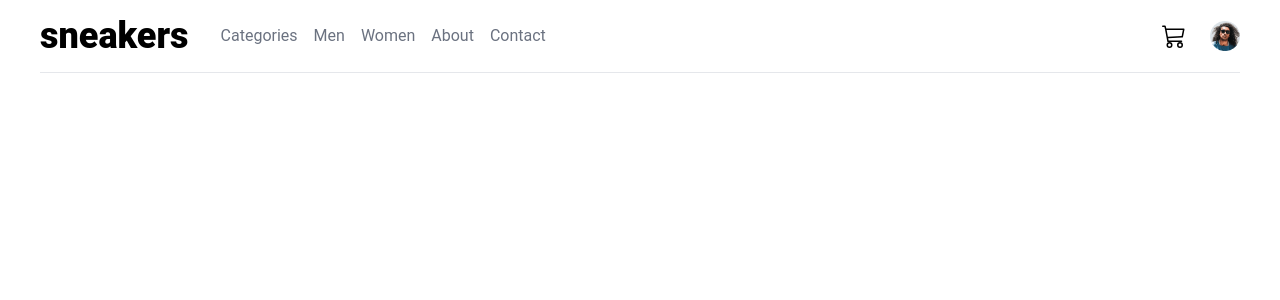
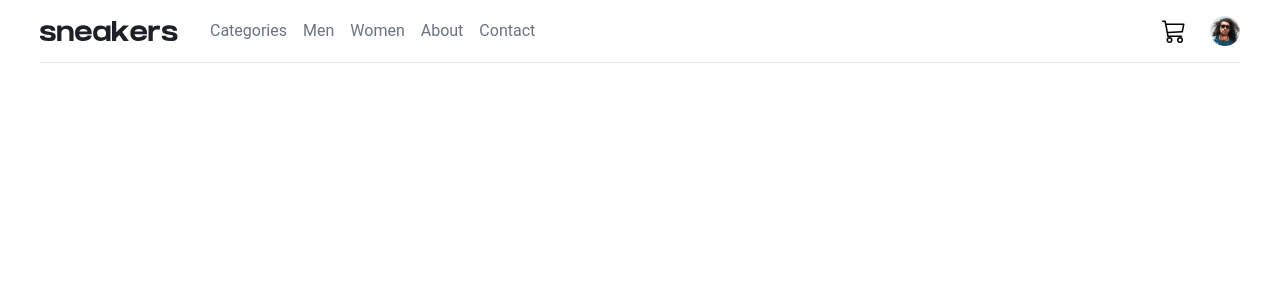
Before and after one commit to balikis-oyeleye/SCAMP-C6-Assessment, a React (Create React App) app: page / in a window 1280 px wide. Shown: the top 300 px of the page. Built offline with nearby package versions, Linux system fonts and the light colour scheme.

Commit message:
Remove header brand text and add header brand img

```diff
--- a/src/components/header/Header.jsx
+++ b/src/components/header/Header.jsx
@@ -2,6 +2,7 @@ import React from "react";
 import { BsCart3 } from "react-icons/bs";
 import { BiMenu } from "react-icons/bi";
 import avatar from "../../assets/images/image-avatar.png";
+import Logo from "../../assets/images/logo.svg";
 import "./header.css";
 
 const Header = ({ setSidebar }) => {
@@ -22,7 +23,9 @@ const Header = ({ setSidebar }) => {
           className="cursor-pointer text-2xl block md:hidden"
           onClick={() => setSidebar(true)}
         />
-        <h1 className="header-nav__brand text-4xl font-extrabold">sneakers</h1>
+        <div className="header-nav__brand cursor-pointer">
+          <img src={Logo} alt="logo" className="w-full h-auto" />
+        </div>
         <ul className="header-nav__links  flex-row items-center gap-4 text-gray-500 hidden md:flex">
           {navLinks}
         </ul>
```
